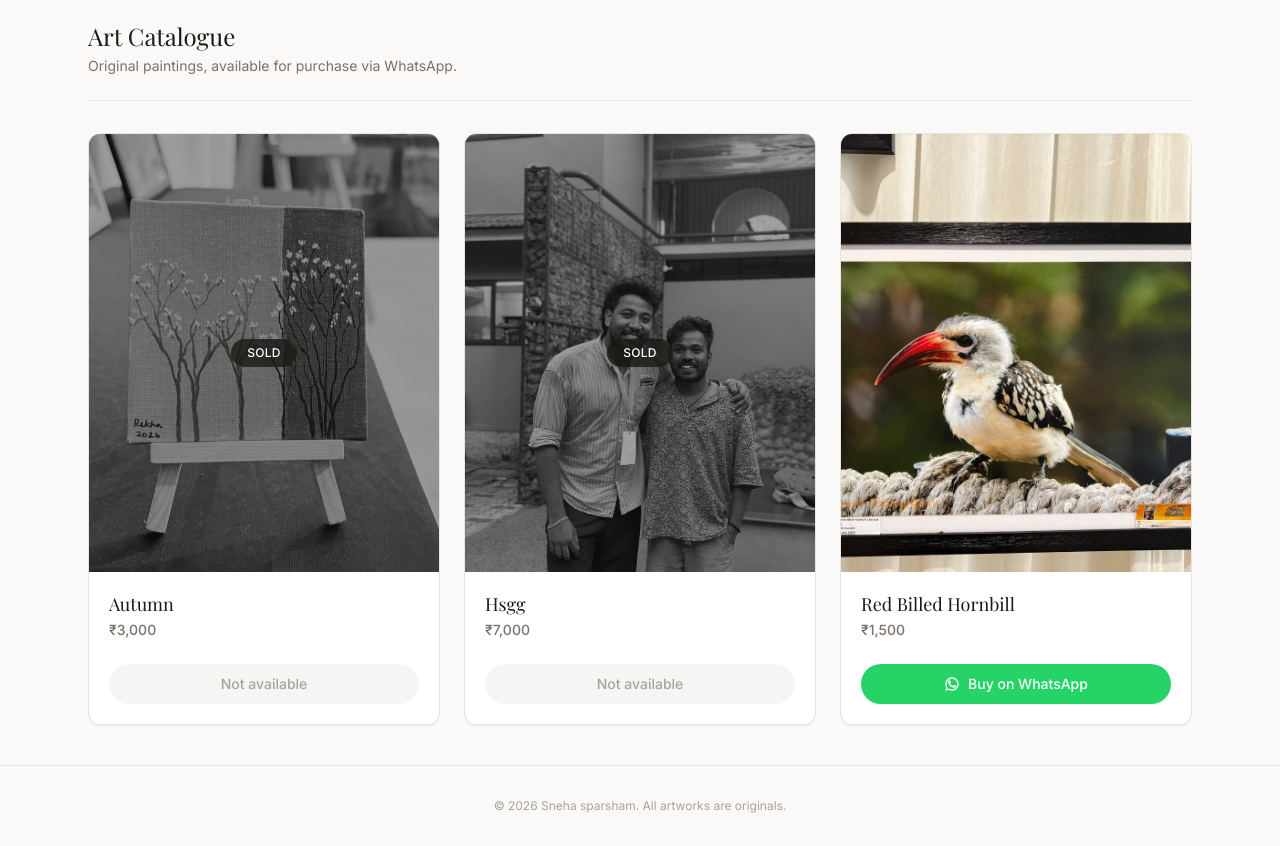
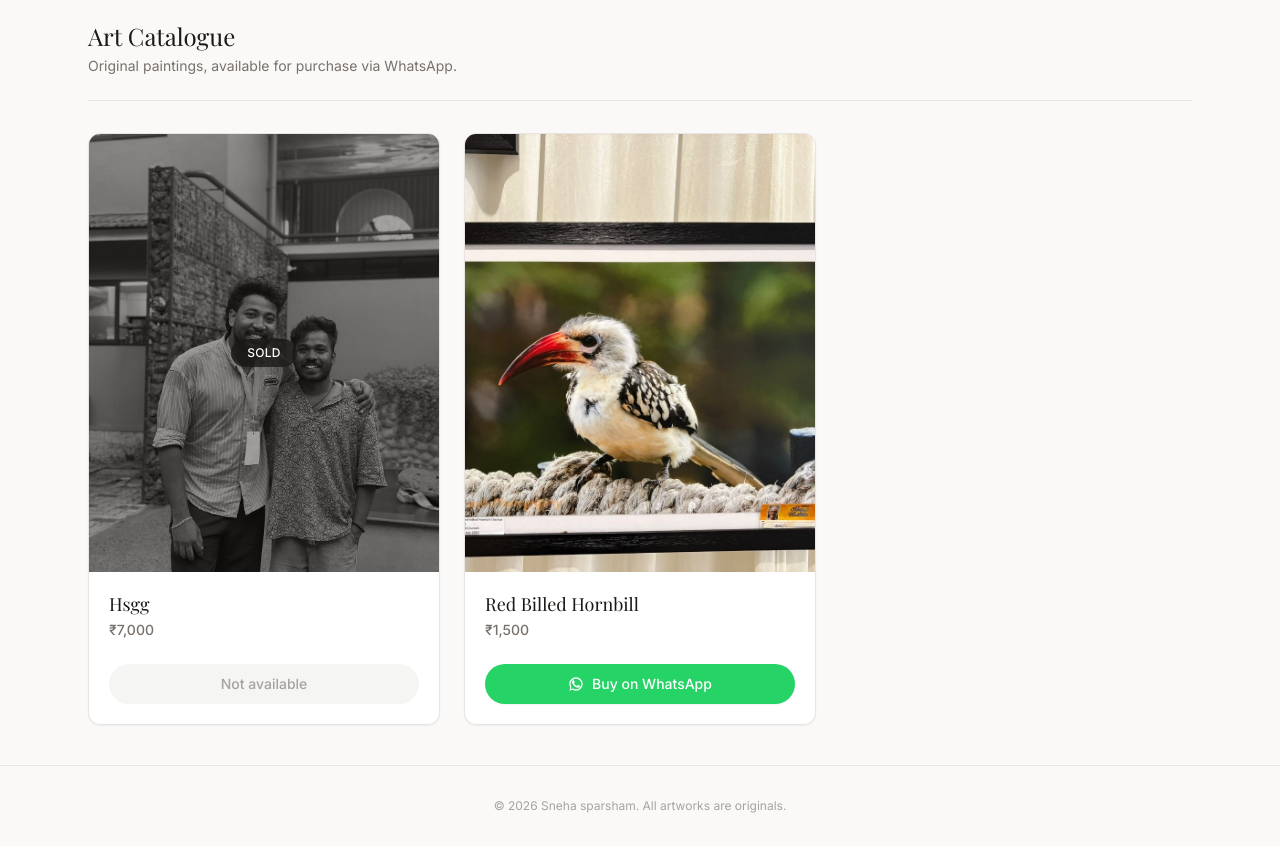
Before and after one commit to jasilmohmd/Art-catalogue, a Next.js app: page / in a window 1280 px wide. Shown: the part 820-1666 px from the top of the page. Built offline with nearby package versions, Linux system fonts and the light colour scheme; a web font is replaced by a local one.

Commit message:
chore: remove Autumn artwork

```diff
--- a/data/artworks.ts
+++ b/data/artworks.ts
@@ -9,13 +9,6 @@ export type Artwork = {
 };
 
 export const artworks: Artwork[] = [
-  {
-    id: "autumn",
-    name: "Autumn",
-    price: 3000,
-    image: "/artworks/autumn-3000-sold.jpeg",
-    available: false,
-  },
   {
     id: "hsgg",
     name: "Hsgg",
```
Also changed, not shown: public/artworks/autumn-3000-sold.jpeg (deleted).
